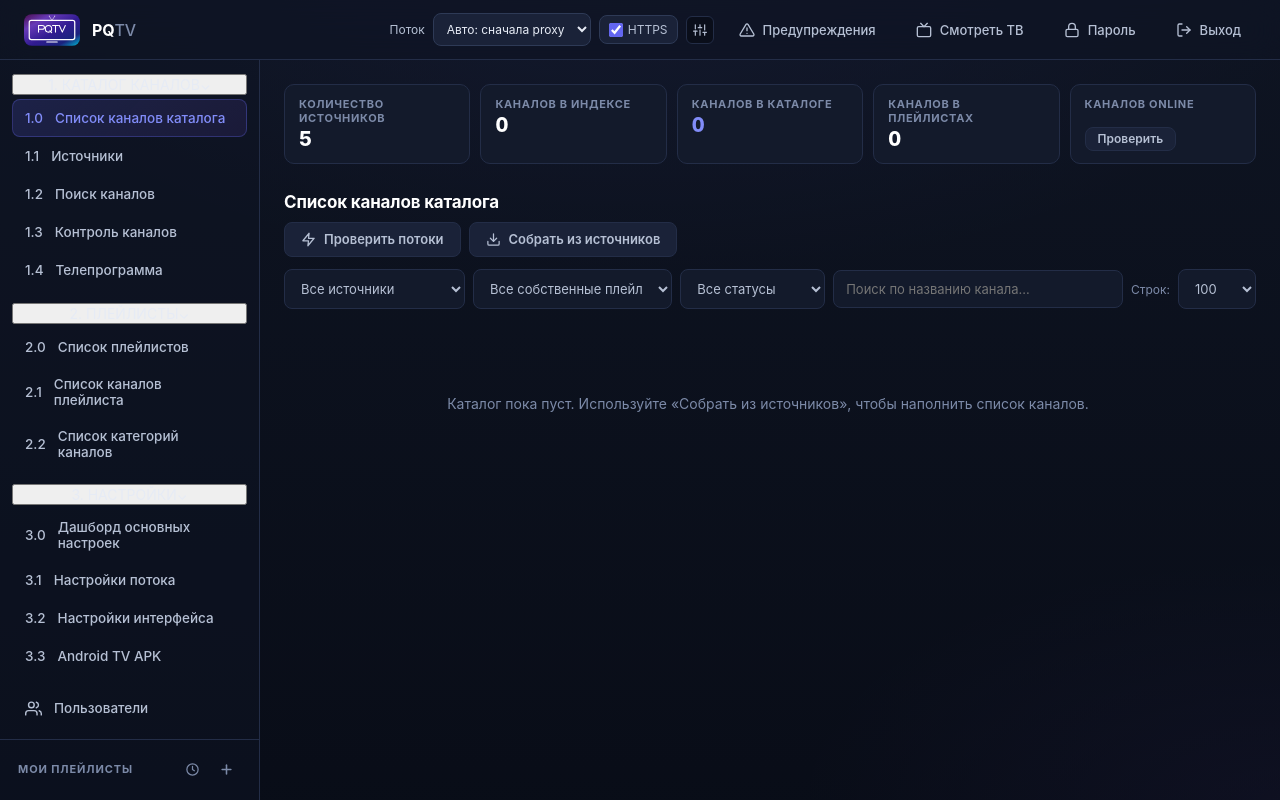
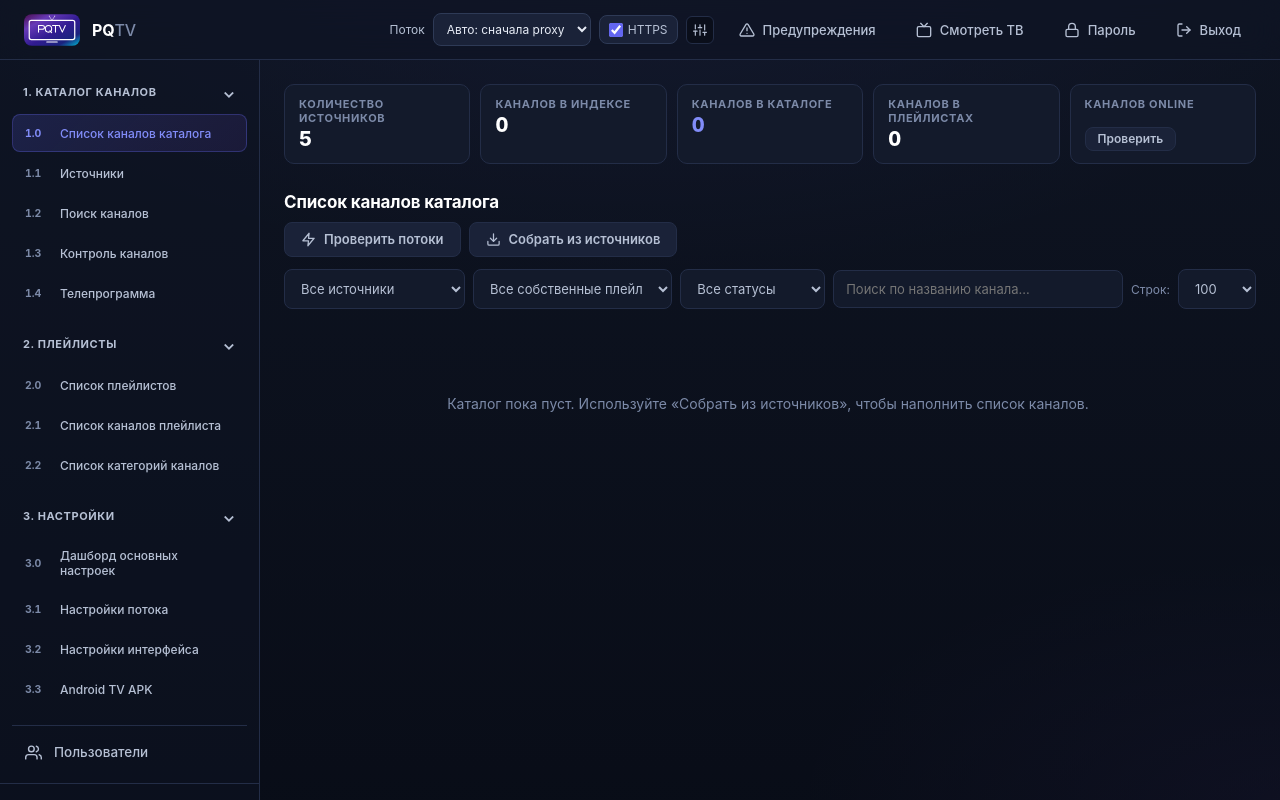
Before and after one commit to alexpikman/PQTV, a Node server app: page /editor in a window 1280 px wide. Run offline with Node 20, Linux system fonts and the light colour scheme; the visitor is signed in with stand-in values (Sample User, id 1); data that the repository does not hold is empty; some libraries are stand-ins or nearby versions.

Commit message:
Style numbered collapsible sidebar navigation

```diff
--- a/assets/css/style.css
+++ b/assets/css/style.css
@@ -225,6 +225,23 @@ a:hover { text-decoration: underline; }
   color: var(--primary-hi); border-color: rgba(99,102,241,0.3);
 }
 
+.nav-group { gap: 3px; }
+.nav-group-toggle {
+  width: 100%; display: flex; align-items: center; justify-content: space-between;
+  gap: 8px; padding: 9px 10px; border: 1px solid transparent; border-radius: var(--radius-sm);
+  background: transparent; color: var(--text-dim); font-size: 11px; font-weight: 750;
+  letter-spacing: .055em; text-align: left; cursor: pointer; transition: var(--t);
+}
+.nav-group-toggle:hover { color: #fff; background: rgba(30,39,64,.65); }
+.nav-group-chevron { font-size: 16px; line-height: 1; transition: transform var(--t); }
+.nav-group:not(.is-open) .nav-group-chevron { transform: rotate(-90deg); }
+.nav-submenu { display: flex; flex-direction: column; gap: 2px; overflow: hidden; }
+.nav-group:not(.is-open) .nav-submenu { display: none; }
+.nav-submenu .nav-item { gap: 8px; padding: 8px 9px; font-size: 12px; }
+.nav-number { flex: 0 0 27px; color: var(--muted); font-size: 10.5px; font-weight: 700; font-variant-numeric: tabular-nums; }
+.nav-submenu .nav-item.active .nav-number { color: var(--primary-hi); }
+.nav-standalone { margin-top: 3px; padding-top: 7px; border-top: 1px solid var(--border); }
+
 /* ========== PLAYLIST LIST ========== */
 .nav-list { list-style: none; overflow-y: auto; flex: 1; padding: 6px 10px 16px; }
 .nav-list li {
```
